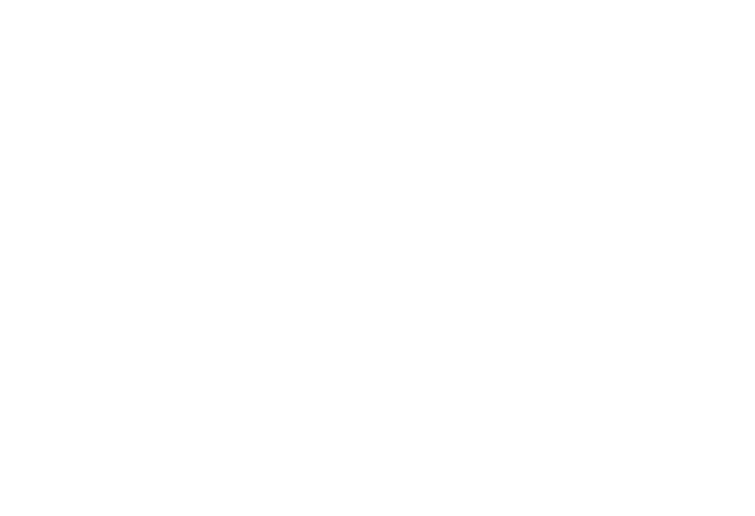
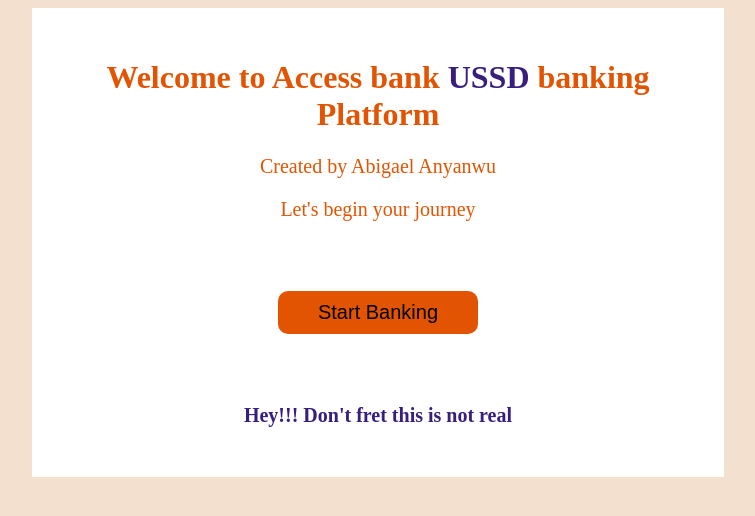
Before and after one commit to Chigael/Javascript-ussd-assignment, a plain HTML site: page bank.html in a window 1280 px wide. Shown: the whole page, without its empty margins (262-1017 px from the left). Drawn offline with Linux system fonts and the light colour scheme.

Commit message:
new modification

```diff
--- a/index.html
+++ b/bank.html
@@ -1,23 +1,26 @@
 <!DOCTYPE html>
-<html lang="en">
+<html>
     <head>
-    <meta charset="UTF-8">
-    <meta name="viewport" content="width=device-width, initial-scale=1.0">
-    <title>USSD Banking/title>
+        <meta charset="utf-8">
+        <meta http-equiv="X-UA-Compatible" content="IE=edge">
+        <title>USSD Banking Assignment</title>
+        <meta name="description" content="">
+        <meta name="viewport" content="width=device-width, initial-scale=1">
         <link rel="stylesheet" href="/ussd.css">
     </head>
     <body>
         <div class="card">
-            <h1>Welcome to Access bank USSD banking Platform</h1>
+            <h1>Welcome to Access bank <span>USSD</span> banking Platform</h1>
             <p>Created by Abigael Anyanwu</p>
             <p>Let's begin your journey</p>
             <button onclick="myFunction()">Start Banking</button>
+            <p class="ps">Hey!!! Don't fret this is not real</p>
         </div>
 
         <script>
             function myFunction(){
              const USSD = 901
-                var bankcode = prompt('Enter your Online Banking Code')
+                var bankcode = prompt('Enter your Access Bank USSD Banking Code')
                 //bankcode = Number(bankcode);
 
                 if (bankcode == `*${USSD}#`) {
--- a/ussd.css
+++ b/ussd.css
@@ -11,6 +11,9 @@ body{
     padding: 30px;
     text-align: center;
 }
+span{
+    color: rgb(56, 31, 126);
+}
 p{
     font-size: 20px;
 }
@@ -20,8 +23,19 @@ button{
     padding: 10px;
     font-family: Arial, Helvetica, sans-serif;
     font-size: 20px;
-    background-color:rgb(226, 84, 2) ;
+    background-color:rgb(226, 84, 2);
     color: #000000;
+    border: rgb(56, 31, 126), 5px;
+    border-radius: 10px;
     transition: ease-in-out;
 
 }
+.ps{
+    color: rgb(56, 31, 126);
+    font-weight: bold;
+}
+@media screen and (max-width: 600px) {
+   .card button {
+      width: 150px;
+    }
+  }
```
Lines whose indentation alone changed are shown as unchanged.
